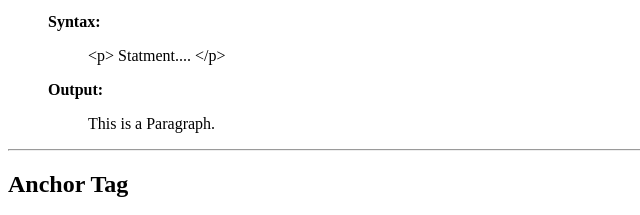
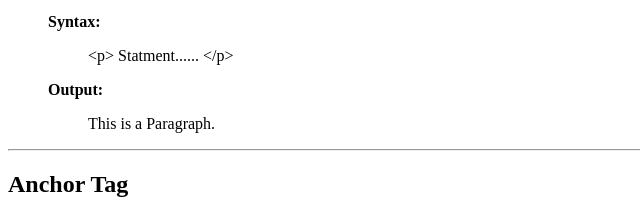
Before and after one commit to UdayNippulati/UdayNippulati-Simple-HTML-Website, a plain HTML site: page index.html in a window 1280 px wide. Shown: the part 788-1003 px from the top of the page, 0-640 px from the left. Drawn offline with Linux system fonts and the light colour scheme.

Commit message:
Update : p tag

```diff
--- a/index.html
+++ b/index.html
@@ -51,7 +51,7 @@
     <blockquote>
         <p><strong>Syntax: </strong></p>
         <blockquote>
-            <p>&lt;p&gt; Statment.... &lt;/p&gt;</p>
+            <p>&lt;p&gt; Statment...... &lt;/p&gt;</p>
         </blockquote>
         <p><strong>Output: </strong></p>
         <blockquote>
```
